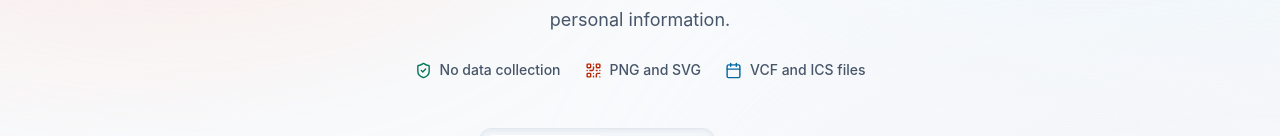
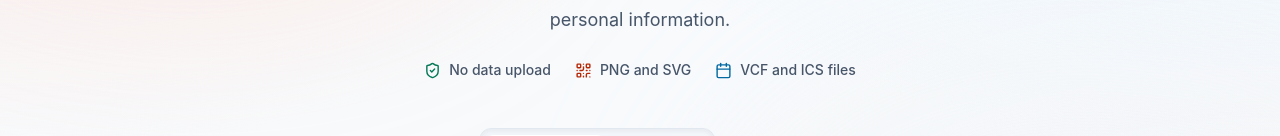
Before and after one commit to mralexgarrido/vCard-Generator, a React (Vite) app: page / in a window 1280 px wide. Shown: the part 353-489 px from the top of the page. Built offline with nearby package versions, Linux system fonts and the light colour scheme.

Commit message:
docs: clarify that data is never uploaded

```diff
--- a/App.tsx
+++ b/App.tsx
@@ -277,7 +277,7 @@ const App = () => {
             Turn contact details into a vCard or event details into a calendar file. Download a print-ready QR code without creating an account or uploading personal information.
           </p>
           <div className="mt-6 flex flex-wrap items-center justify-center gap-x-6 gap-y-2 text-sm font-medium text-slate-600">
-            <span className="flex items-center gap-2"><ShieldCheck aria-hidden="true" size={17} className="text-emerald-700" />No data collection</span>
+            <span className="flex items-center gap-2"><ShieldCheck aria-hidden="true" size={17} className="text-emerald-700" />No data upload</span>
             <span className="flex items-center gap-2"><QrCode aria-hidden="true" size={17} className="text-brand-700" />PNG and SVG</span>
             <span className="flex items-center gap-2"><Calendar aria-hidden="true" size={17} className="text-sky-700" />VCF and ICS files</span>
           </div>
```
